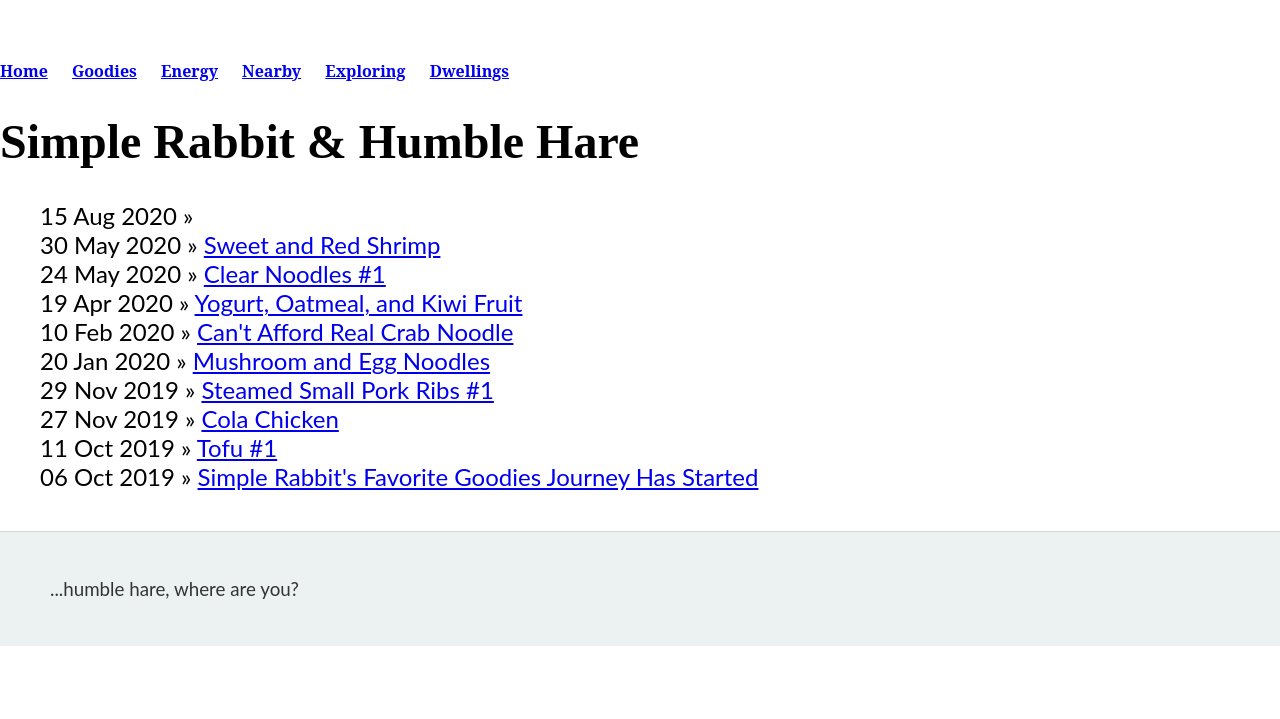
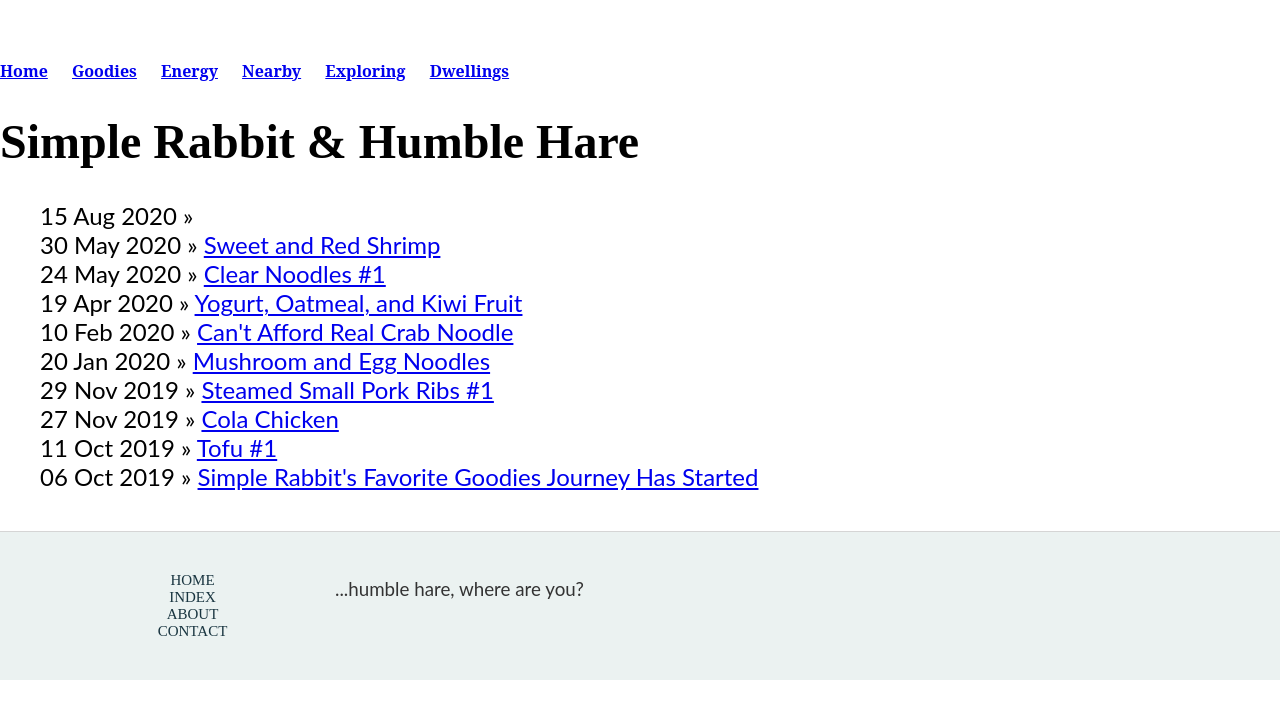
Before and after one commit to Squishy-Penguin/Squishy-Penguin.github.io, a Jekyll site: the page built from goodies/index.html, in a window 1280 px wide. Shown: the top 719 px of the page. Built offline with Jekyll 4.4.1, drawn with Linux system fonts in a browser that asks for light colours.

Commit message:
Update default.html

```diff
--- a/_layouts/default.html
+++ b/_layouts/default.html
@@ -8,9 +8,10 @@
 			<link rel="stylesheet" type="text/css" href="/css/main.css">
 		</head>
 		<body>
+			<!--Navigation links to topics-->
 			<nav>
 	    			<ul>
-	        	<li><a href="/">Home</a></li>                        <!--Navigation links to topics-->
+	        			<li><a href="/">Home</a></li>
 	        			<li><a href="/goodies">Goodies</a></li>
         				<li><a href="/energy">Energy</a></li>
         				<li><a href="/nearby">Nearby</a></li>
@@ -18,13 +19,22 @@
             				<li><a href="/dwellings">Dwellings</a></li>
 	    			</ul>
 			</nav>
+
+			<!-- /.container -->
 			<div class="container">
 
 			{{ content }}
 
-			</div><!-- /.container -->
+			</div>
+
+			<!-- Site footer -->
 			<footer class ="footer-site">
-            		<!--Navigation links to topics-->
+            			<ul class="footer-link">
+              				<li><a href="/">Home</a></li>
+	        	  		<li><a href="/index">Index</a></li>
+        		  		<li><a href="/about">About</a></li>
+        		  		<li><a href="/contact">Contact</a></li>
+            			</ul>
 				<small><p>...humble hare, where are you?</p></small>
 			</footer>
 		</body>
```
Lines whose indentation alone changed are shown as unchanged.
